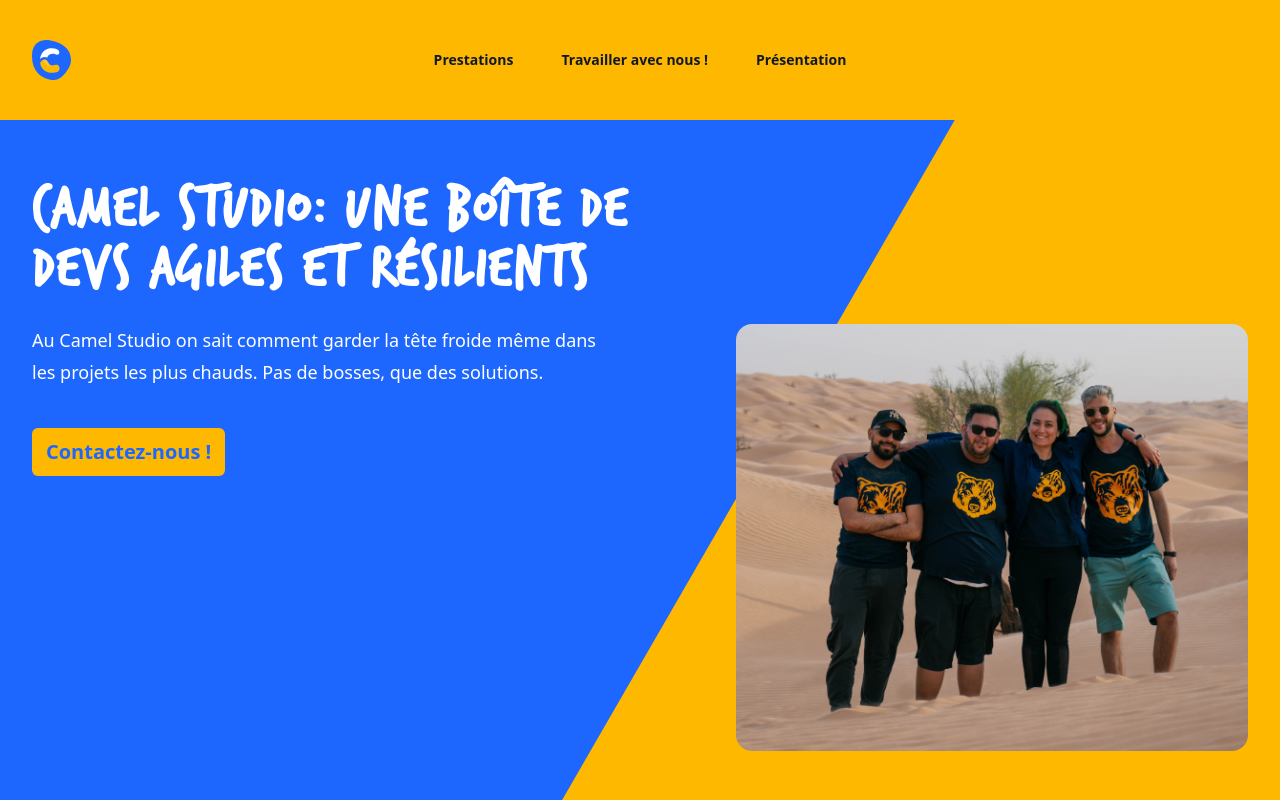
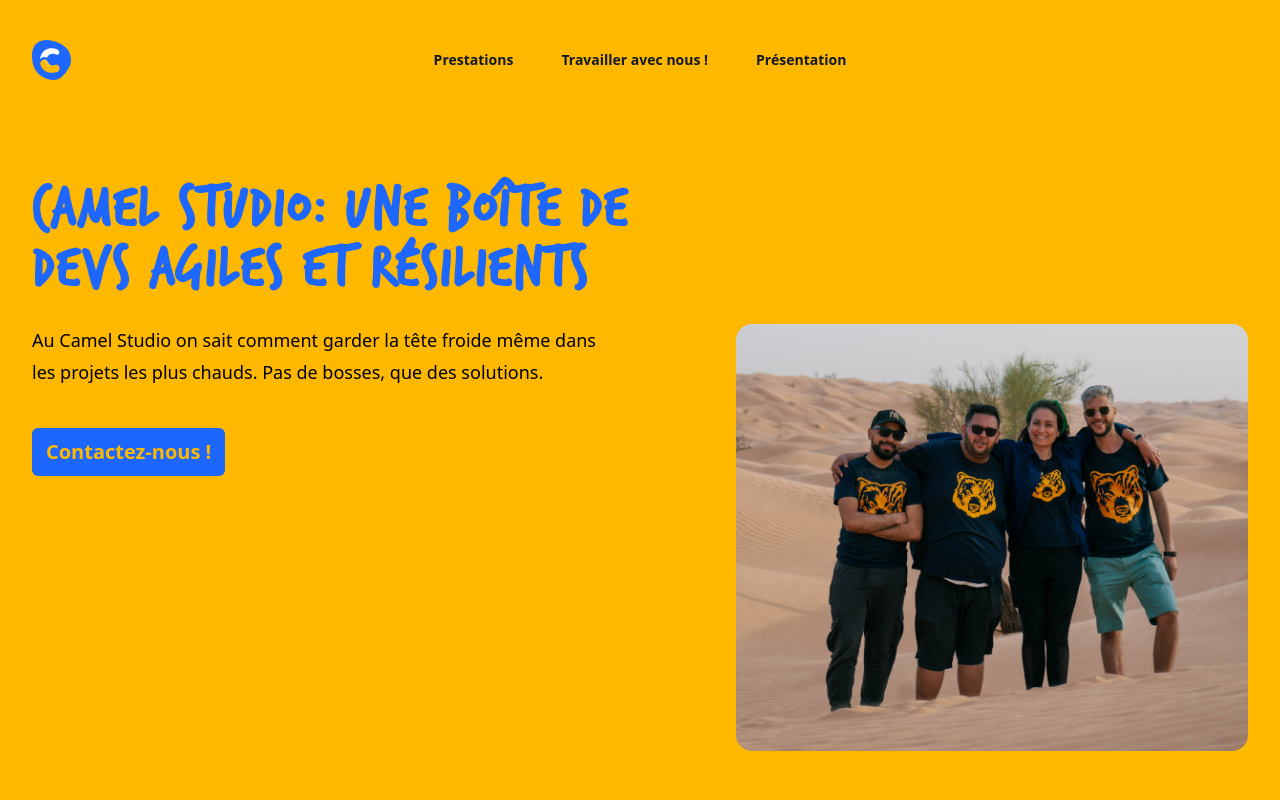
Before and after one commit to JeanneGrenet/landing-page-cs, a Next.js app: page / in a window 1280 px wide. Shown: the top 800 px of the page. Built offline with nearby package versions, Linux system fonts and the light colour scheme.

Commit message:
try hero

```diff
--- a/src/components/hero.tsx
+++ b/src/components/hero.tsx
@@ -11,7 +11,7 @@ const navigation = [
 export default function HeroSection() {
   return (
     <div className="bg-secondary">
-      <header className="absolute inset-x-0 top-0 z-50 bg-secondary py-4">
+      <header className="absolute inset-x-0 top-0 z-50 py-4">
         <nav
           className="mx-auto flex max-w-7xl items-center justify-between p-6 lg:px-8"
           aria-label="Global"
@@ -37,19 +37,18 @@ export default function HeroSection() {
         </nav>
       </header>
       <div className="relative isolate pt-5 ">
-        <div className="absolute inset-y-0 right-1/2 -z-10 -mr-96 w-[200%] origin-top-right skew-x-[-30deg] bg-primary sm:-mr-80 lg:-mr-96" />
         <div className="mx-auto max-w-7xl px-6 py-32 sm:py-40 lg:px-8">
           <div className="mx-auto max-w-2xl lg:mx-0 lg:grid lg:max-w-none lg:grid-cols-2 lg:gap-x-16 lg:gap-y-6 xl:grid-cols-1 xl:grid-rows-1 xl:gap-x-8">
-            <h1 className="max-w-2xl text-4xl font-bold text-white sm:text-6xl lg:col-span-2 xl:col-auto font-TrashHand tracking-wider">
+            <h1 className="max-w-2xl text-4xl font-bold text-primary sm:text-6xl lg:col-span-2 xl:col-auto font-TrashHand tracking-wider">
               Camel Studio: une boîte de devs agiles et résilients
             </h1>
             <div className="mt-6 max-w-xl lg:mt-0 xl:col-end-1 xl:row-start-1">
-              <p className="text-lg leading-8 text-white">
+              <p className="text-lg leading-8">
                 Au Camel Studio on sait comment garder la tête froide même dans
                 les projets les plus chauds. Pas de bosses, que des solutions.
               </p>
               <div className="mt-10 flex items-center gap-x-6">
-                <button className="rounded-md bg-secondary px-3.5 py-2.5 text-xl font-semibold text-primary">
+                <button className="rounded-md bg-primary px-3.5 py-2.5 text-xl font-semibold text-secondary">
                   Contactez-nous !
                 </button>
               </div>
```
